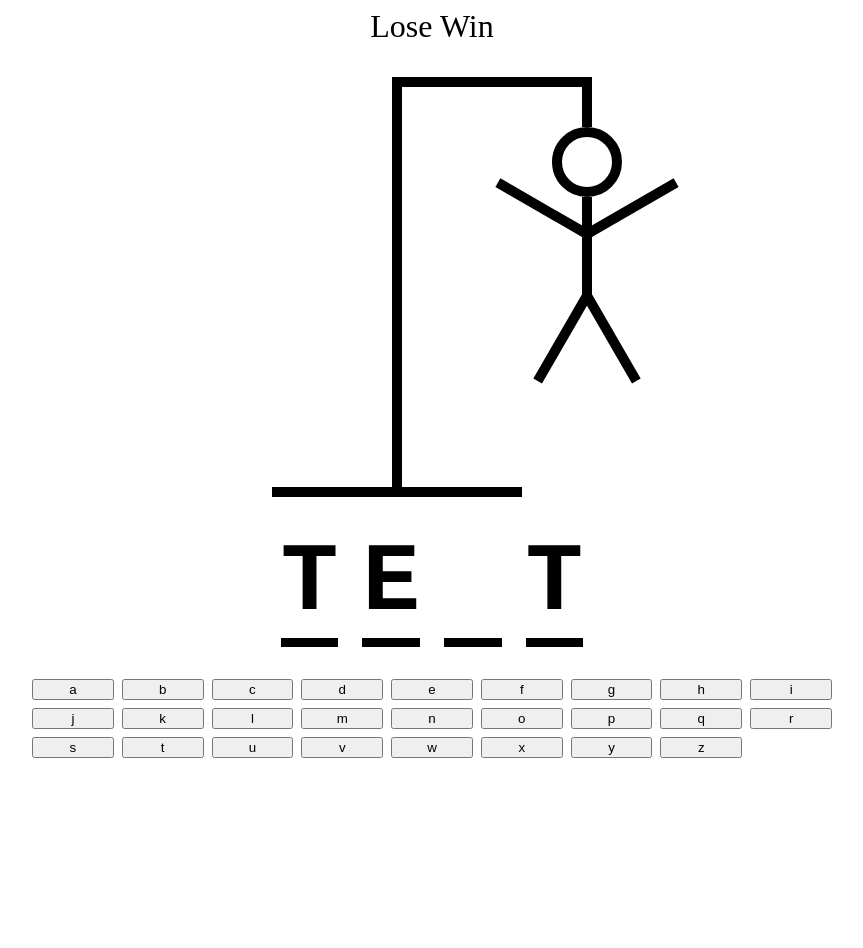
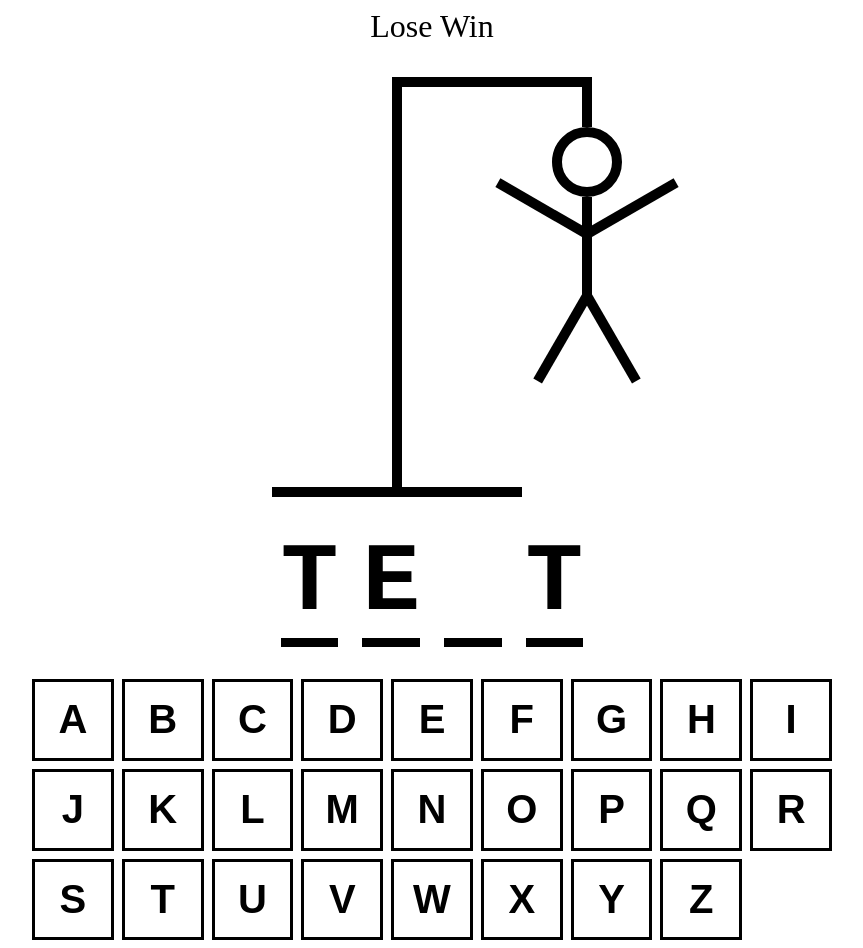
Before and after one commit to justinandersonwebdev/hangman-quiz-game, a React (Vite) app: page / in a window 1280 px wide. Shown: the whole page, without its empty margins (208-1071 px from the left). Before the commit the page ends 800 px from the top, so only its background shows below. Built offline with nearby package versions, Linux system fonts and the light colour scheme.

Commit message:
add css module for keyboard styling, import/add styling to buttons in Keyboard componentt

```diff
--- /dev/null
+++ b/src/Keyboard.module.css
@@ -0,0 +1,26 @@
+.btn {
+  width: 100%;
+  border: 3px solid black;
+  background: none;
+  aspect-ratio: 1 / 1;
+  font-size: 2.5rem;
+  text-transform: uppercase;
+  padding: 0.5rem;
+  font-weight: bold;
+  cursor: pointer;
+  color: black;
+}
+
+.btn.active {
+  background-color: hsl(200, 100%, 50%);
+  color: white;
+}
+
+.btn.inactive {
+  opacity: 0.3;
+}
+
+.btn:hover:not(:disabled),
+.btn:focus:not(:disabled) {
+  background-color: hsl(200, 100%, 75%);
+}
--- a/src/Keyboard.tsx
+++ b/src/Keyboard.tsx
@@ -1,3 +1,5 @@
+import styles from './Keyboard.module.css'
+
 const letterList: string[] = [
   'a',
   'b',
@@ -36,7 +38,11 @@
       }}
     >
       {letterList.map((letter) => {
-        return <button key={letter}>{letter}</button>
+        return (
+          <button key={letter} className={styles.btn}>
+            {letter}
+          </button>
+        )
       })}
     </div>
   )
```
